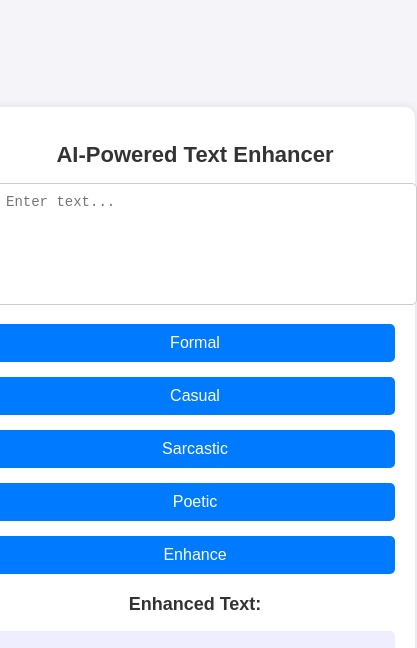
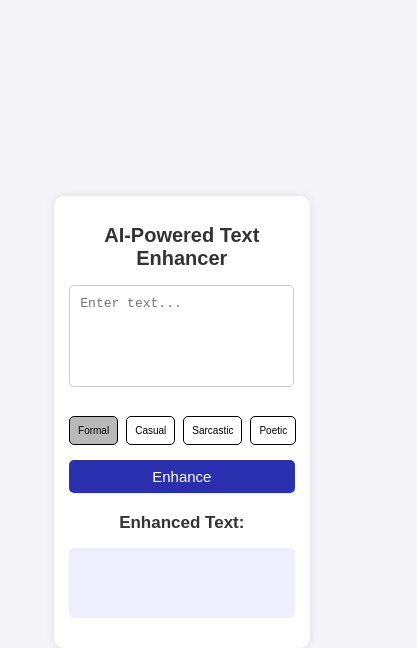
Before and after one commit to Dhruva1129/ai-text-enhancer, a React (Create React App) app in the folder text-enhancer/frontend/: page / in a window 390 px wide. Shown: the top 648 px of the page, 417 px wide, since content can reach past the window. Built offline with nearby package versions, Linux system fonts and the light colour scheme.

Commit message:
Update TextEnhancer.css

```diff
--- a/text-enhancer/frontend/src/TextEnhancer.css
+++ b/text-enhancer/frontend/src/TextEnhancer.css
@@ -26,7 +26,7 @@ h1 {
 }
 
 textarea {
-    width: 100%;
+    width: 94%;
     height: 100px;
     padding: 10px;
     border: 1px solid #ccc;
@@ -44,21 +44,51 @@ select {
     font-size: 14px;
 }
 
-button {
+.tone-buttons{
+    display: flex;
+    justify-content: space-between;
+    margin-top: 10px;
+    gap: 10px;
+}
+
+.tone-buttons button {
     width: 100%;
     padding: 10px;
     margin-top: 15px;
-    border: none;
-    background-color: #007bff;
-    color: white;
+    background-color: #ffffff;
+    color: #000000;
     font-size: 16px;
     cursor: pointer;
     border-radius: 5px;
-    transition: background 0.3s ease;
+    transition: background 0.3sease;
+    border: 1px solid black;
 }
 
-button:hover {
-    background-color: #0056b3;
+.tone-buttons button:hover {
+    background-color: #b9b9b9;
+    transition: 0.5s;
+}
+
+.tone-buttons button.active {
+    background-color: #b9b9b9;
+    color: rgb(0, 0, 0);
+}
+
+.enhace-btn {
+    background-color: #2a2fb0;
+    color: white;
+    border: none;
+    width: 100%;
+    padding: 10px;
+    margin-top: 15px;
+    font-size: 16px;
+    cursor: pointer;
+    border-radius: 5px;
+    transition: background 0.3sease;
+}
+
+.enhace-btn:hover {
+    background-color: #1a1f80;
 }
 
 h2 {
@@ -74,3 +104,80 @@ p {
     min-height: 50px;
     font-size: 16px;
 }
+
+@media (max-width: 480px) {
+    .container {
+        width: 90%;
+        padding: 15px;
+    }
+
+    textarea {
+        width: 90%;
+        height: 80px;
+        font-size: 12px;
+    }
+
+    .tone-buttons {
+        flex-direction: row;
+        gap: 5px;
+    }
+
+    .tone-buttons button {
+        width: 100%;
+        padding: 8px;
+        font-size: 10px;
+    }
+
+    .enhace-btn {
+        font-size: 14px;
+        padding: 8px;
+    }
+
+    h1 {
+        font-size: 18px;
+    }
+
+    h2 {
+        font-size: 16px;
+    }
+
+    p {
+        font-size: 14px;
+    }
+}
+
+@media (max-width: 768px) {
+    .container {
+        width: 80%;
+    }
+
+    textarea {
+        width: 90%;
+        font-size: 13px;
+    }
+
+    .tone-buttons {
+        flex-direction: row;
+        gap: 8px;
+    }
+
+    .tone-buttons button {
+        font-size: 10px;
+    }
+
+    .enhace-btn {
+        font-size: 15px;
+    }
+
+    h1 {
+        font-size: 20px;
+    }
+
+    h2 {
+        font-size: 17px;
+    }
+
+    p {
+        font-size: 15px;
+    }
+}
```
